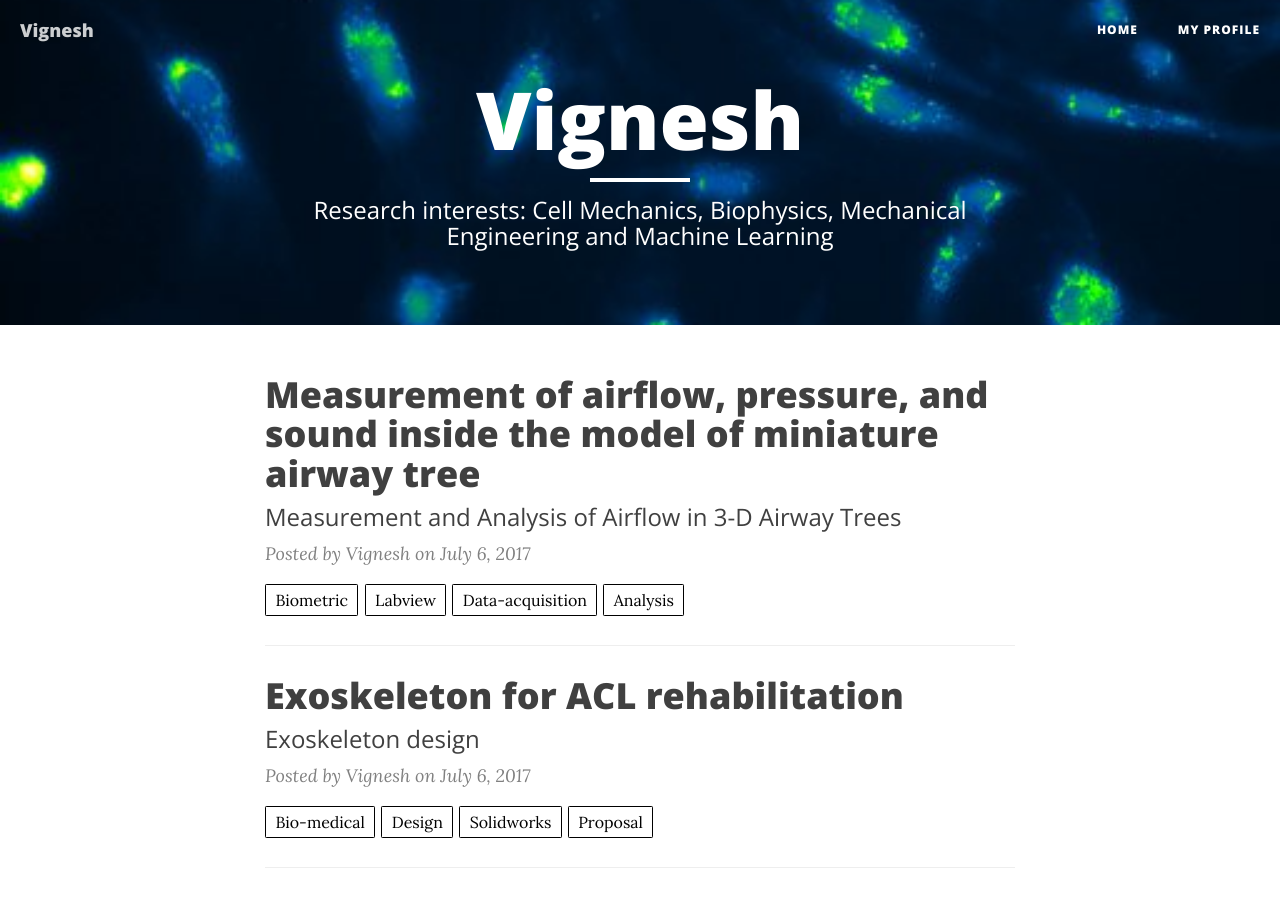
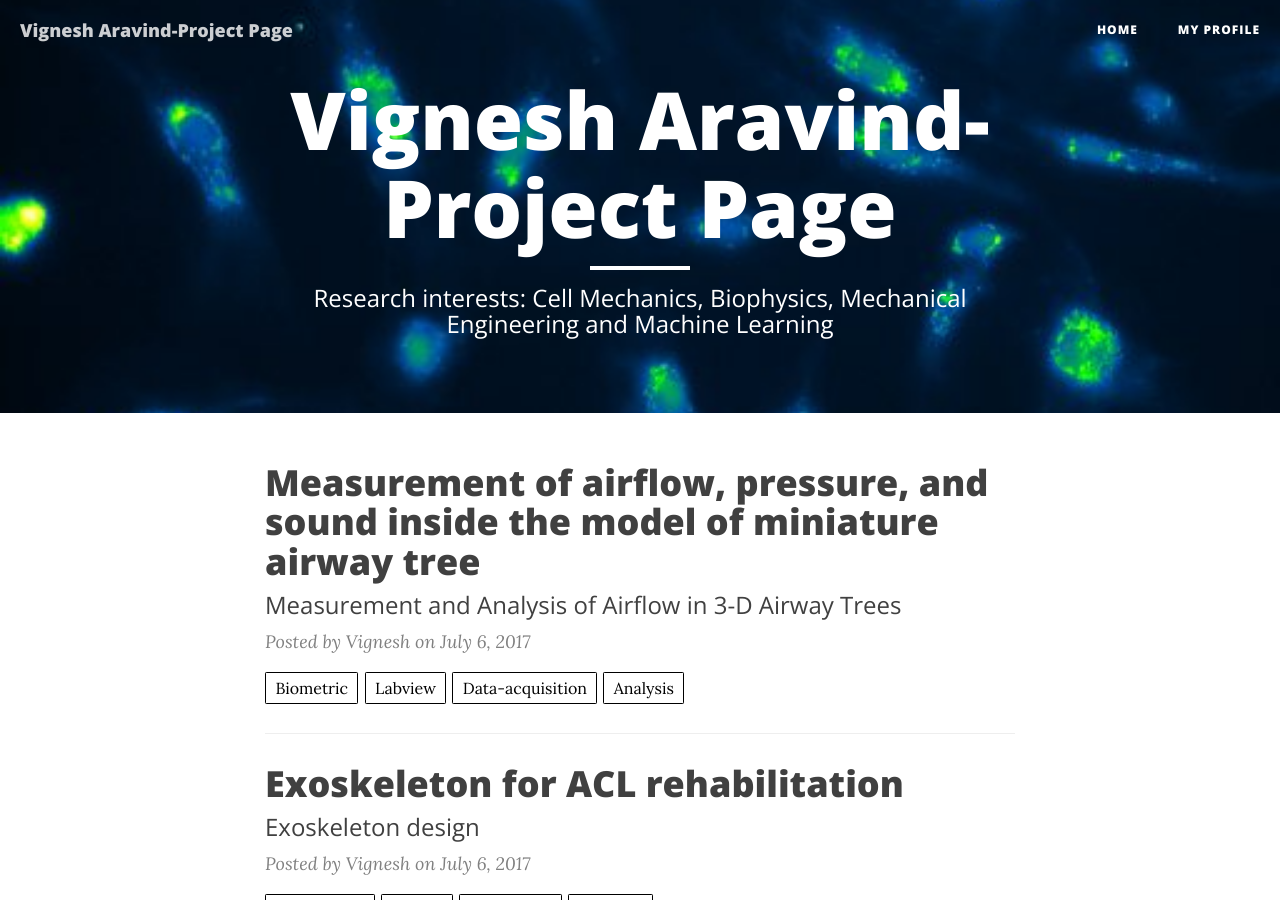
Before and after one commit to vignesharavind/vignesharavind.github.io, a Jekyll site: the page built from index.html, in a window 1280 px wide and 900 px high. Built offline with Jekyll 4.4.1, drawn with Linux system fonts in a browser that asks for light colours; nearby versions of some CDN libraries; the list of posts is cut into pages by our own code.

Commit message:
Update _config.yml

```diff
--- a/_config.yml
+++ b/_config.yml
@@ -1,5 +1,5 @@
 # Site settings
-title: "Vignesh"
+title: "Vignesh Aravind-Project Page"
 description: "Research interests: Cell Mechanics, Biophysics, Mechanical Engineering and Machine Learning"
 url: "https://vignesharavind.github.io"
 
```
